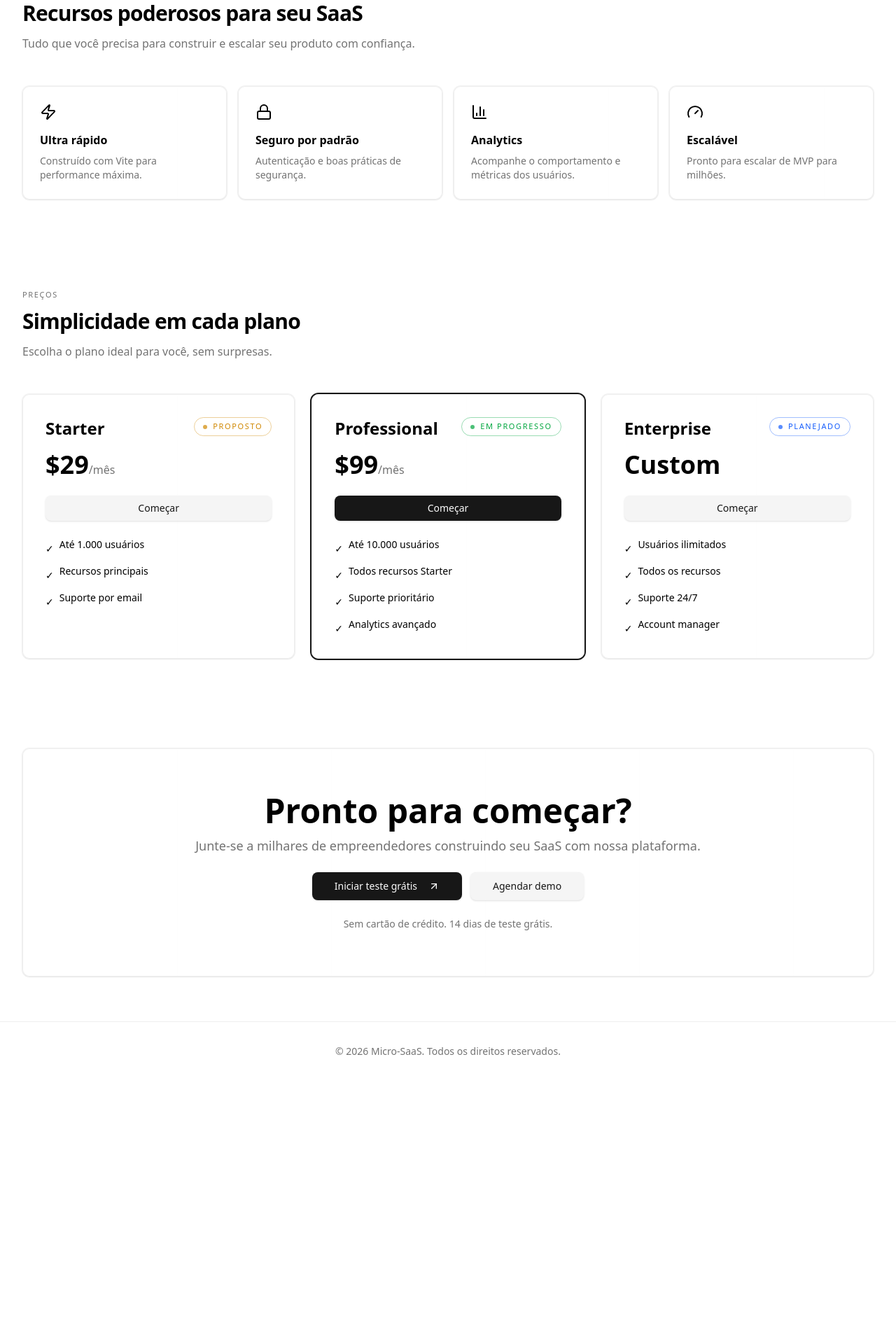
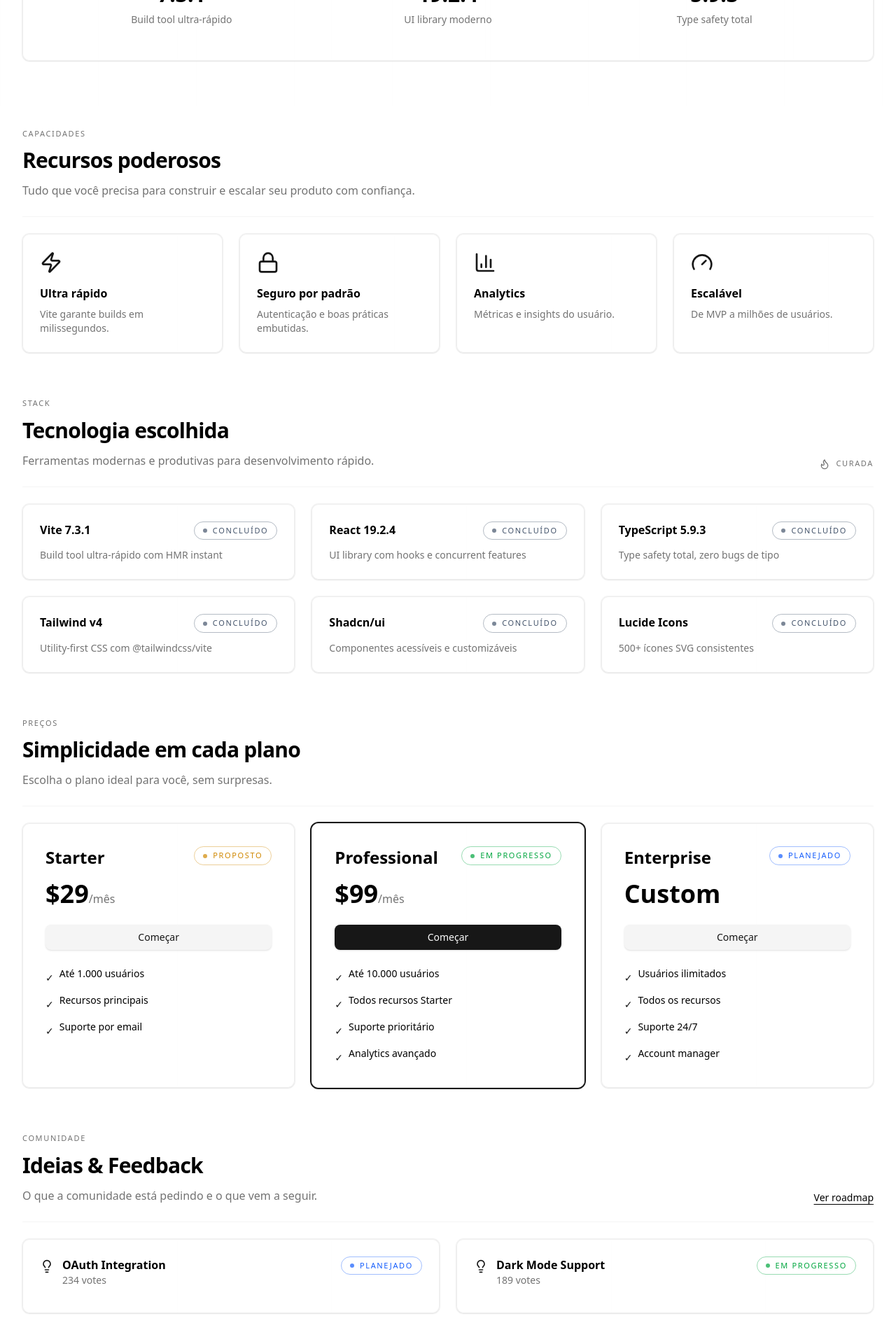
Before and after one commit to alternative-down/landing-page-saas, a React (Vite) app: page / in a window 1280 px wide. Shown: the part 640-2560 px from the top of the page at 70% size. Before the commit the page ends 2184 px from the top, so only its background shows below. Built offline with nearby package versions, Linux system fonts and the light colour scheme.

Commit message:
design: match micro-saas-platform visual style - separators, spotlight, community sections

```diff
--- a/package.json
+++ b/package.json
@@ -9,6 +9,7 @@
     "lint": "eslint ."
   },
   "dependencies": {
+    "@radix-ui/react-separator": "^1.1.8",
     "@radix-ui/react-slot": "^1.2.4",
     "class-variance-authority": "^0.7.1",
     "clsx": "^2.1.1",
--- a/src/App.tsx
+++ b/src/App.tsx
@@ -1,5 +1,6 @@
 import { Button } from '@/components/ui/button'
-import { ArrowUpRight, Zap, Lock, BarChart3, Gauge } from 'lucide-react'
+import { ArrowUpRight, Zap, Lock, BarChart3, Gauge, Flame, Lightbulb } from 'lucide-react'
+import { Separator } from '@/components/ui/separator'
 import {
   Panel,
   SectionTitle,
@@ -7,6 +8,8 @@ import {
   SectionTitleMain,
   SectionTitleHeading,
   SectionTitleDescription,
+  SectionTitleActions,
+  SectionTitleLink,
   SplitKicker,
   StatusChip
 } from '@/components/home-sections'
@@ -22,9 +25,8 @@ function App() {
     <div className="min-h-screen">
       {/* Header */}
       <header className="border-b border-border/60 sticky top-0 bg-background/95 backdrop-blur supports-[backdrop-filter]:bg-background/60 z-50">
+        <Container>
           <nav className="h-16 flex items-center justify-between">
-          <Container>
-            <div className="flex items-center justify-between w-full">
             <a href="#home" className="text-xl font-semibold">
               Micro-SaaS
             </a>
@@ -37,22 +39,21 @@ function App() {
               </a>
               <Button>Get Started</Button>
             </div>
-            </div>
+          </nav>
         </Container>
-        </nav>
       </header>
 
       <main className="flex-1">
         {/* Hero */}
-        <section className="relative overflow-hidden pt-12 pb-8 sm:pt-16 sm:pb-12">
+        <section className="relative overflow-hidden pt-12 pb-12 sm:pt-16 sm:pb-16">
           <Container>
             <div className="pointer-events-none absolute inset-0 opacity-70">
               <div className="absolute inset-0 bg-[linear-gradient(to_right,theme(colors.border)_1px,transparent_1px)] bg-[size:140px_140px] opacity-10" />
               <div className="absolute inset-0 bg-[radial-gradient(circle_at_18%_10%,theme(colors.primary)/10,transparent_62%),radial-gradient(circle_at_82%_52%,theme(colors.chart-2)/8,transparent_68%)]" />
             </div>
 
-            <div className="relative text-center space-y-8">
-              <div className="space-y-6">
+            <div className="relative space-y-8">
+              <div className="text-center space-y-6 max-w-5xl mx-auto">
                 <SplitKicker left="Produto" right="Moderno" />
 
                 <h1 className="text-balance text-6xl sm:text-7xl lg:text-8xl font-bold leading-[0.88] tracking-tight">
@@ -63,29 +64,48 @@ function App() {
                 <p className="mx-auto max-w-[92ch] text-pretty text-base text-muted-foreground sm:text-lg">
                   Tudo que você precisa para lançar um produto SaaS moderno. Construído com TypeScript, React e as melhores práticas da indústria.
                 </p>
-              </div>
 
-              <div className="flex gap-3 justify-center flex-wrap">
+                <div className="flex gap-3 justify-center flex-wrap pt-4">
                   <Button size="lg">
                     Começar <ArrowUpRight className="ml-2 h-4 w-4" />
                   </Button>
-                <Button variant="outline" size="lg">
+                  <Button size="lg" variant="outline">
                     Saber mais
                   </Button>
                 </div>
+              </div>
+
+              {/* Featured showcase */}
+              <Panel tone="portfolio" className="p-8 sm:p-12">
+                <div className="grid gap-6 sm:grid-cols-2 lg:grid-cols-3">
+                  {[
+                    { label: 'Vite', value: '7.3.1', desc: 'Build tool ultra-rápido' },
+                    { label: 'React', value: '19.2.4', desc: 'UI library moderno' },
+                    { label: 'TypeScript', value: '5.9.3', desc: 'Type safety total' }
+                  ].map((item) => (
+                    <div key={item.label} className="space-y-2 text-center">
+                      <p className="text-[11px] font-medium uppercase tracking-[0.15em] text-muted-foreground">
+                        {item.label}
+                      </p>
+                      <p className="text-3xl font-bold">{item.value}</p>
+                      <p className="text-sm text-muted-foreground">{item.desc}</p>
+                    </div>
+                  ))}
+                </div>
+              </Panel>
             </div>
           </Container>
         </section>
 
         {/* Features */}
-        <section id="features" className="py-12 sm:py-16">
+        <section id="features" className="py-6 sm:py-8">
           <Container>
-            <div className="space-y-12">
+            <div className="space-y-6">
               <SectionTitle>
                 <SectionTitleMain>
                   <SectionTitleKicker>Capacidades</SectionTitleKicker>
                   <SectionTitleHeading>
-                    Recursos poderosos para seu SaaS
+                    Recursos poderosos
                   </SectionTitleHeading>
                   <SectionTitleDescription>
                     Tudo que você precisa para construir e escalar seu produto com confiança.
@@ -93,18 +113,20 @@ function App() {
                 </SectionTitleMain>
               </SectionTitle>
 
-              <div className="grid md:grid-cols-2 lg:grid-cols-4 gap-4">
+              <Separator className="opacity-40" />
+
+              <div className="grid md:grid-cols-2 lg:grid-cols-4 gap-6">
                 {[
-                  { icon: Zap, title: 'Ultra rápido', desc: 'Construído com Vite para performance máxima.' },
-                  { icon: Lock, title: 'Seguro por padrão', desc: 'Autenticação e boas práticas de segurança.' },
-                  { icon: BarChart3, title: 'Analytics', desc: 'Acompanhe o comportamento e métricas dos usuários.' },
-                  { icon: Gauge, title: 'Escalável', desc: 'Pronto para escalar de MVP para milhões.' }
+                  { icon: Zap, title: 'Ultra rápido', desc: 'Vite garante builds em milissegundos.' },
+                  { icon: Lock, title: 'Seguro por padrão', desc: 'Autenticação e boas práticas embutidas.' },
+                  { icon: BarChart3, title: 'Analytics', desc: 'Métricas e insights do usuário.' },
+                  { icon: Gauge, title: 'Escalável', desc: 'De MVP a milhões de usuários.' }
                 ].map((feature) => {
                   const Icon = feature.icon
                   return (
                     <Panel key={feature.title} tone="portfolio" className="p-6 flex flex-col">
-                      <Icon className="h-6 w-6 mb-4" />
-                      <h3 className="font-semibold mb-2">
+                      <Icon className="h-8 w-8 mb-4 text-primary" />
+                      <h3 className="font-semibold mb-2 text-base">
                         {feature.title}
                       </h3>
                       <p className="text-sm text-muted-foreground">
@@ -118,10 +140,54 @@ function App() {
           </Container>
         </section>
 
+        {/* Spotlight - Tech Stack */}
+        <section className="py-6 sm:py-8">
+          <Container>
+            <div className="space-y-6">
+              <SectionTitle>
+                <SectionTitleMain>
+                  <SectionTitleKicker>Stack</SectionTitleKicker>
+                  <SectionTitleHeading>Tecnologia escolhida</SectionTitleHeading>
+                  <SectionTitleDescription>
+                    Ferramentas modernas e produtivas para desenvolvimento rápido.
+                  </SectionTitleDescription>
+                </SectionTitleMain>
+                <SectionTitleActions>
+                  <span className="inline-flex items-center gap-2 text-[11px] font-medium uppercase tracking-[0.15em] text-muted-foreground">
+                    <Flame className="size-4" />
+                    Curada
+                  </span>
+                </SectionTitleActions>
+              </SectionTitle>
+
+              <Separator className="opacity-40" />
+
+              <div className="grid gap-6 sm:grid-cols-2 lg:grid-cols-3">
+                {[
+                  { name: 'Vite 7.3.1', desc: 'Build tool ultra-rápido com HMR instant', status: 'done' },
+                  { name: 'React 19.2.4', desc: 'UI library com hooks e concurrent features', status: 'done' },
+                  { name: 'TypeScript 5.9.3', desc: 'Type safety total, zero bugs de tipo', status: 'done' },
+                  { name: 'Tailwind v4', desc: 'Utility-first CSS com @tailwindcss/vite', status: 'done' },
+                  { name: 'Shadcn/ui', desc: 'Componentes acessíveis e customizáveis', status: 'done' },
+                  { name: 'Lucide Icons', desc: '500+ ícones SVG consistentes', status: 'done' }
+                ].map((tech) => (
+                  <Panel key={tech.name} tone="community" className="p-6 flex flex-col">
+                    <div className="flex items-start justify-between gap-4 mb-3">
+                      <h3 className="font-semibold text-base">{tech.name}</h3>
+                      <StatusChip status={tech.status as any} />
+                    </div>
+                    <p className="text-sm text-muted-foreground">{tech.desc}</p>
+                  </Panel>
+                ))}
+              </div>
+            </div>
+          </Container>
+        </section>
+
         {/* Pricing */}
-        <section id="pricing" className="py-12 sm:py-16">
+        <section id="pricing" className="py-6 sm:py-8">
           <Container>
-            <div className="space-y-12">
+            <div className="space-y-6">
               <SectionTitle>
                 <SectionTitleMain>
                   <SectionTitleKicker>Preços</SectionTitleKicker>
@@ -134,6 +200,8 @@ function App() {
                 </SectionTitleMain>
               </SectionTitle>
 
+              <Separator className="opacity-40" />
+
               <div className="grid md:grid-cols-3 gap-6">
                 {[
                   { name: 'Starter', price: '$29', status: 'proposed', features: ['Até 1.000 usuários', 'Recursos principais', 'Suporte por email'] },
@@ -142,15 +210,13 @@ function App() {
                 ].map((plan) => (
                   <Panel
                     key={plan.name}
-                    tone={plan.featured ? 'portfolio' : 'community'}
+                    tone={plan.featured ? 'portfolio' : 'neutral'}
                     className={`p-6 sm:p-8 flex flex-col ${plan.featured ? 'ring-2 ring-primary' : ''}`}
                   >
                     <div className="flex items-start justify-between gap-4 mb-4">
-                      <div className="min-w-0">
                       <h3 className="text-2xl font-semibold">
                         {plan.name}
                       </h3>
-                      </div>
                       <StatusChip status={plan.status as any} />
                     </div>
 
@@ -170,7 +236,7 @@ function App() {
                     <ul className="space-y-3 flex-1">
                       {plan.features.map((feature) => (
                         <li key={feature} className="flex items-start gap-2 text-sm">
-                          <span className="mt-1.5">✓</span>
+                          <span className="mt-1.5 text-primary">✓</span>
                           <span>{feature}</span>
                         </li>
                       ))}
@@ -182,25 +248,74 @@ function App() {
           </Container>
         </section>
 
+        {/* Ideas / Community */}
+        <section className="py-6 sm:py-8">
+          <Container>
+            <div className="space-y-6">
+              <SectionTitle>
+                <SectionTitleMain>
+                  <SectionTitleKicker>Comunidade</SectionTitleKicker>
+                  <SectionTitleHeading>
+                    Ideias & Feedback
+                  </SectionTitleHeading>
+                  <SectionTitleDescription>
+                    O que a comunidade está pedindo e o que vem a seguir.
+                  </SectionTitleDescription>
+                </SectionTitleMain>
+                <SectionTitleActions>
+                  <SectionTitleLink href="/roadmap">
+                    Ver roadmap
+                  </SectionTitleLink>
+                </SectionTitleActions>
+              </SectionTitle>
+
+              <Separator className="opacity-40" />
+
+              <div className="grid gap-6 sm:grid-cols-2">
+                {[
+                  { icon: Lightbulb, title: 'OAuth Integration', votes: 234, status: 'planned' },
+                  { icon: Lightbulb, title: 'Dark Mode Support', votes: 189, status: 'in_progress' }
+                ].map((idea) => {
+                  const Icon = idea.icon
+                  return (
+                    <Panel key={idea.title} tone="community" className="p-6 flex flex-col">
+                      <div className="flex items-start justify-between gap-4 mb-3">
+                        <div className="flex items-start gap-3 flex-1">
+                          <Icon className="h-5 w-5 text-primary mt-1" />
+                          <div className="min-w-0 flex-1">
+                            <h3 className="font-semibold">{idea.title}</h3>
+                            <p className="text-sm text-muted-foreground">{idea.votes} votes</p>
+                          </div>
+                        </div>
+                        <StatusChip status={idea.status as any} />
+                      </div>
+                    </Panel>
+                  )
+                })}
+              </div>
+            </div>
+          </Container>
+        </section>
+
         {/* CTA */}
         <section className="py-12 sm:py-16">
           <Container>
-            <Panel tone="portfolio" className="p-8 sm:p-12 md:p-16 text-center">
-              <div className="space-y-6">
+            <Panel tone="portfolio" className="p-8 sm:p-12 md:p-16">
+              <div className="space-y-6 text-center max-w-3xl mx-auto">
                 <div className="space-y-3">
-                  <h2 className="text-4xl sm:text-5xl font-bold">
+                  <h2 className="text-4xl sm:text-5xl font-bold leading-[1.1]">
                     Pronto para começar?
                   </h2>
-                  <p className="text-lg text-muted-foreground max-w-[92ch] mx-auto">
-                    Junte-se a milhares de empreendedores construindo seu SaaS com nossa plataforma.
+                  <p className="text-lg text-muted-foreground">
+                    Junte-se a empreendedores construindo seu SaaS com tecnologia moderna.
                   </p>
                 </div>
 
-                <div className="flex gap-3 justify-center flex-wrap">
+                <div className="flex gap-3 justify-center flex-wrap pt-4">
                   <Button size="lg">
                     Iniciar teste grátis <ArrowUpRight className="ml-2 h-4 w-4" />
                   </Button>
-                  <Button size="lg" variant="secondary">
+                  <Button size="lg" variant="outline">
                     Agendar demo
                   </Button>
                 </div>
@@ -215,10 +330,13 @@ function App() {
       </main>
 
       {/* Footer */}
-      <footer className="border-t border-border/60 py-8">
+      <footer className="border-t border-border/60 py-8 sm:py-12 bg-background/50">
         <Container>
+          <div className="space-y-6">
+            <Separator className="opacity-40" />
             <div className="text-center text-sm text-muted-foreground">
               <p>&copy; 2026 Micro-SaaS. Todos os direitos reservados.</p>
+            </div>
           </div>
         </Container>
       </footer>
--- a/src/components/home-sections.tsx
+++ b/src/components/home-sections.tsx
@@ -82,6 +82,24 @@ export function SectionTitleDescription({ children }: { children: React.ReactNod
   )
 }
 
+export function SectionTitleActions({ children }: { children: React.ReactNode }) {
+  return <div className="flex items-center gap-4">{children}</div>
+}
+
+export function SectionTitleLink({
+  href,
+  children,
+}: {
+  href: string
+  children: React.ReactNode
+}) {
+  return (
+    <a href={href} className="text-sm underline underline-offset-4 hover:text-foreground">
+      {children}
+    </a>
+  )
+}
+
 type ProjectStatus = "proposed" | "planned" | "in_progress" | "done"
 
 const statusLabels: Record<ProjectStatus, string> = {
--- /dev/null
+++ b/src/components/ui/separator.tsx
@@ -0,0 +1,29 @@
+import * as React from "react"
+import * as SeparatorPrimitive from "@radix-ui/react-separator"
+
+import { cn } from "@/lib/utils"
+
+const Separator = React.forwardRef<
+  React.ElementRef<typeof SeparatorPrimitive.Root>,
+  React.ComponentPropsWithoutRef<typeof SeparatorPrimitive.Root>
+>(
+  (
+    { className, orientation = "horizontal", decorative = true, ...props },
+    ref
+  ) => (
+    <SeparatorPrimitive.Root
+      ref={ref}
+      decorative={decorative}
+      orientation={orientation}
+      className={cn(
+        "shrink-0 bg-border",
+        orientation === "horizontal" ? "h-[1px] w-full" : "h-full w-[1px]",
+        className
+      )}
+      {...props}
+    />
+  )
+)
+Separator.displayName = SeparatorPrimitive.Root.displayName
+
+export { Separator }
```
Also changed, not shown: 2 other files (tests, documents, lock files or other folders). Lines whose indentation alone changed are shown as unchanged.
